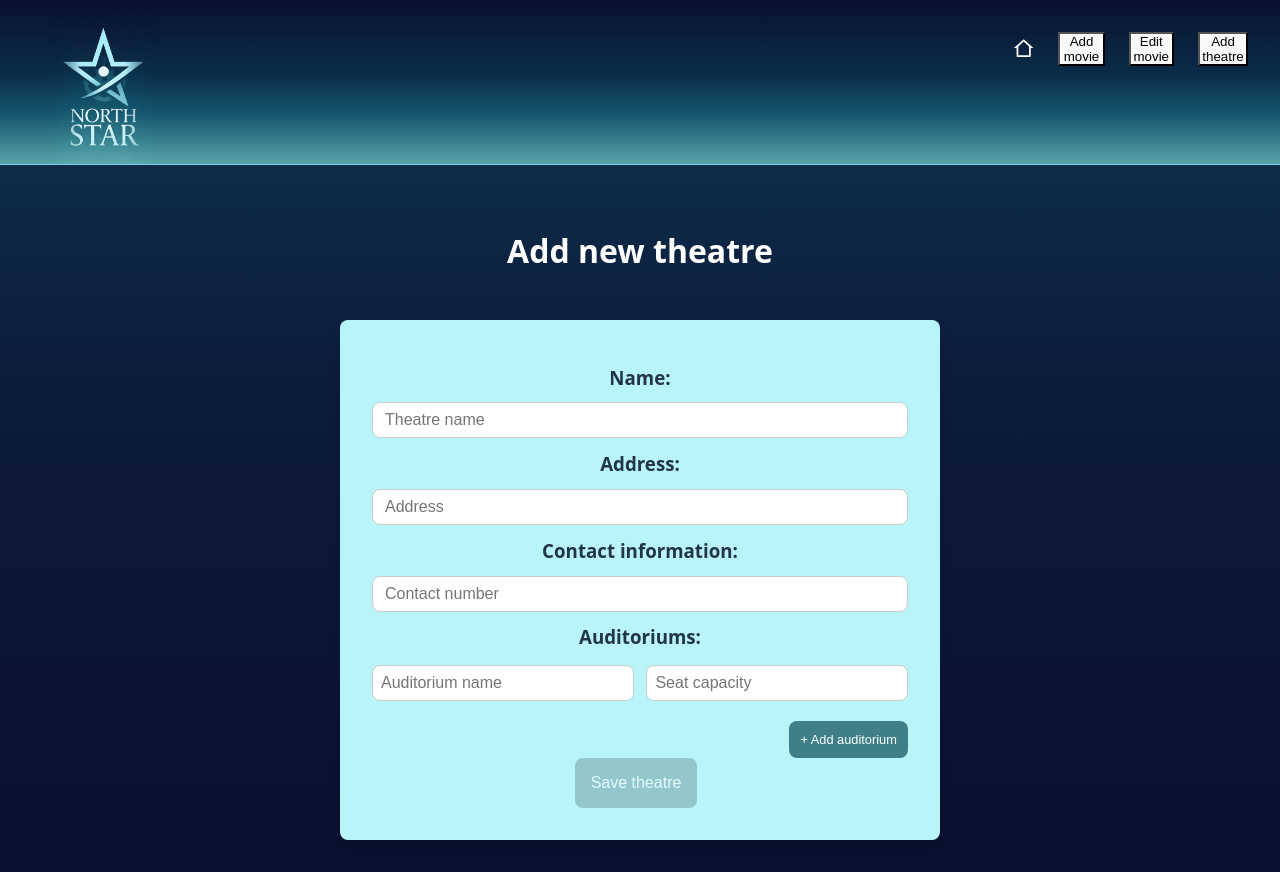
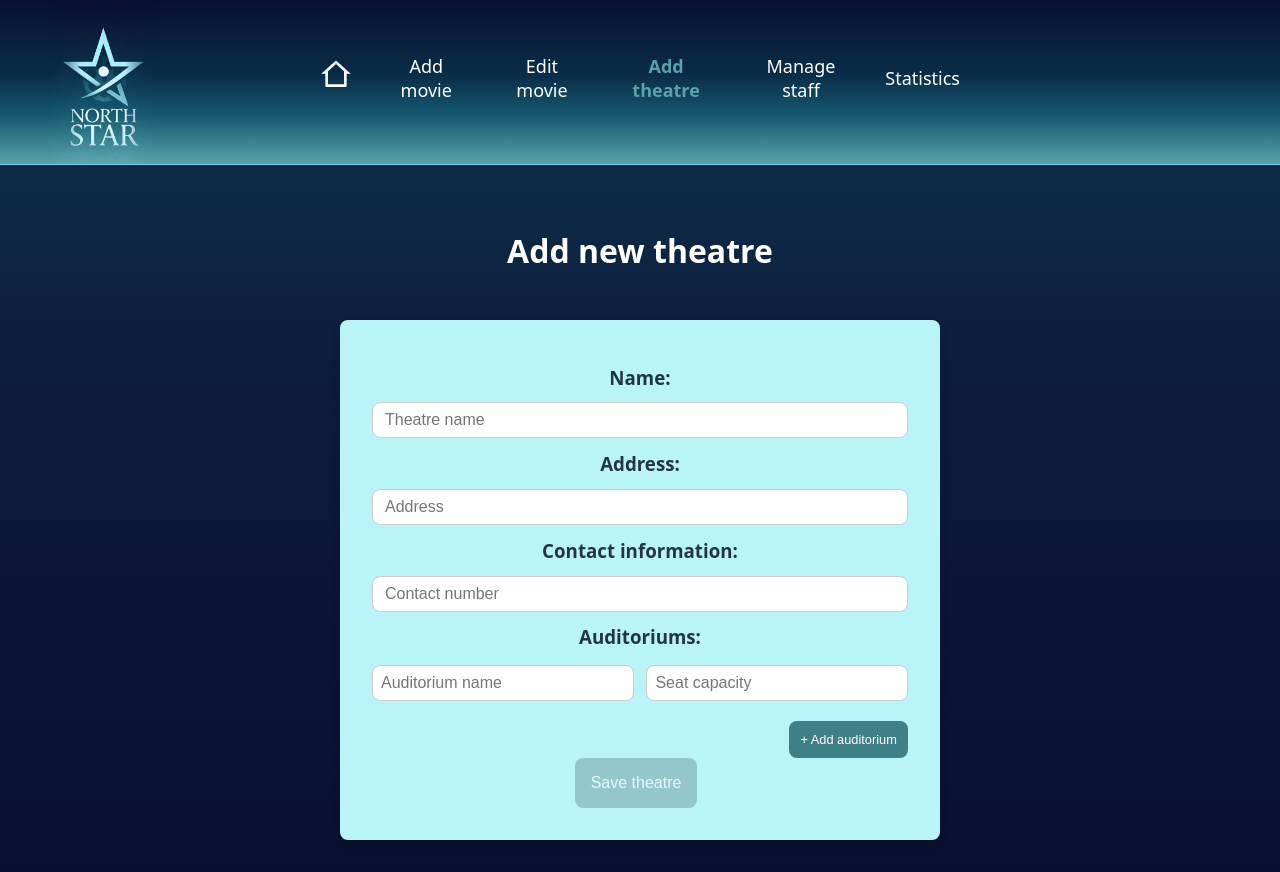
Before and after one commit to movie-theater-app/staff-frontend, a React (Vite) app: page /add-theatre in a window 1280 px wide. Built offline with nearby package versions, Linux system fonts and the light colour scheme.

Commit message:
Finalized navbar with navlinks pointing to correct routes

```diff
--- a/src/CSS/Navbar.css
+++ b/src/CSS/Navbar.css
@@ -1,6 +1,8 @@
 .staff-header {
   display: flex;
-  align-items: flex-start;
+  align-items: center;
+  justify-content: space-between;
+  position: relative;
   padding: 0 0 0 3rem;
   margin: 0;
   color: white;
@@ -9,12 +11,38 @@
 }
 
 .logo-section {
-  position: relative;
   display: flex;
-  align-items: flex-start;
-  width: 100%;
-  justify-content: flex-start;
-  overflow: hidden;
+  align-items: center;
+  gap: 1rem;
+  flex: 0 0 auto;
+}
+.logo-section h1 {
+  padding-bottom: 2rem;
+}
+.nav-links {
+  position: absolute;
+  left: 50%;
+  transform: translateX(-50%);
+  font-size: large;
+  display: flex;
+  gap: 2rem;
+  align-items: center;
+  justify-content: center;
+}
+
+.nav-links a {
+  color: white;
+  text-decoration: none;
+  padding-bottom: 8px;
+}
+
+.nav-links a.active {
+  font-weight: bold;
+  color: #58a4a9;
+}
+
+.nav-links a:hover{
+   border-bottom: 2px solid #16566F;
 }
 
 .logo {
@@ -42,11 +70,3 @@
   pointer-events: none;
   z-index: 2;
 }
-
-.nav-links {
-    display: flex;
-    padding: 2rem;
-    gap: 1.5rem;
-    align-items: center;
-    justify-content: center;
-}
--- a/src/components/Navbar.jsx
+++ b/src/components/Navbar.jsx
@@ -1,11 +1,10 @@
 import React from "react";
-import { useNavigate } from "react-router-dom";
 import logo from "../assets/north-star-logo.jpg";
 import "../CSS/Navbar.css";
 import { RiHome2Line } from "react-icons/ri";
+import { NavLink } from "react-router-dom";
 
 export default function Navbar({ showLinks }) {
-  const navigate = useNavigate();
 
   return (
     <header className="staff-header">
@@ -17,12 +16,24 @@ export default function Navbar({ showLinks }) {
       </div>
       {showLinks && (
         <nav className="nav-links">
-            <RiHome2Line style={{ cursor: "pointer", fontSize: "2rem" }}
-                         onClick={() => navigate("/")}
-            />
-          <button>Add movie</button>
-          <button>Edit movie</button>
-          <button>Add theatre</button>
+          <NavLink to="/" className={({ isActive }) => isActive ? "active" : ""}>
+            <RiHome2Line style={{ fontSize: "2rem" }} />
+          </NavLink>
+          <NavLink to="/add-movie" className={({ isActive }) => isActive ? "active" : ""}>
+            Add movie
+          </NavLink>
+          <NavLink to="/edit-movie" className={({ isActive }) => isActive ? "active" : ""}>
+            Edit movie
+          </NavLink>
+          <NavLink to="/add-theatre" className={({ isActive }) => isActive ? "active" : ""}>
+            Add theatre
+          </NavLink>
+          <NavLink to="/manage-staff" className={({ isActive }) => isActive ? "active" : ""}>
+            Manage staff
+          </NavLink>
+          <NavLink to="/statistics" className={({ isActive }) => isActive ? "active" : ""}>
+            Statistics
+          </NavLink>
         </nav>
       )}
     </header>
```
